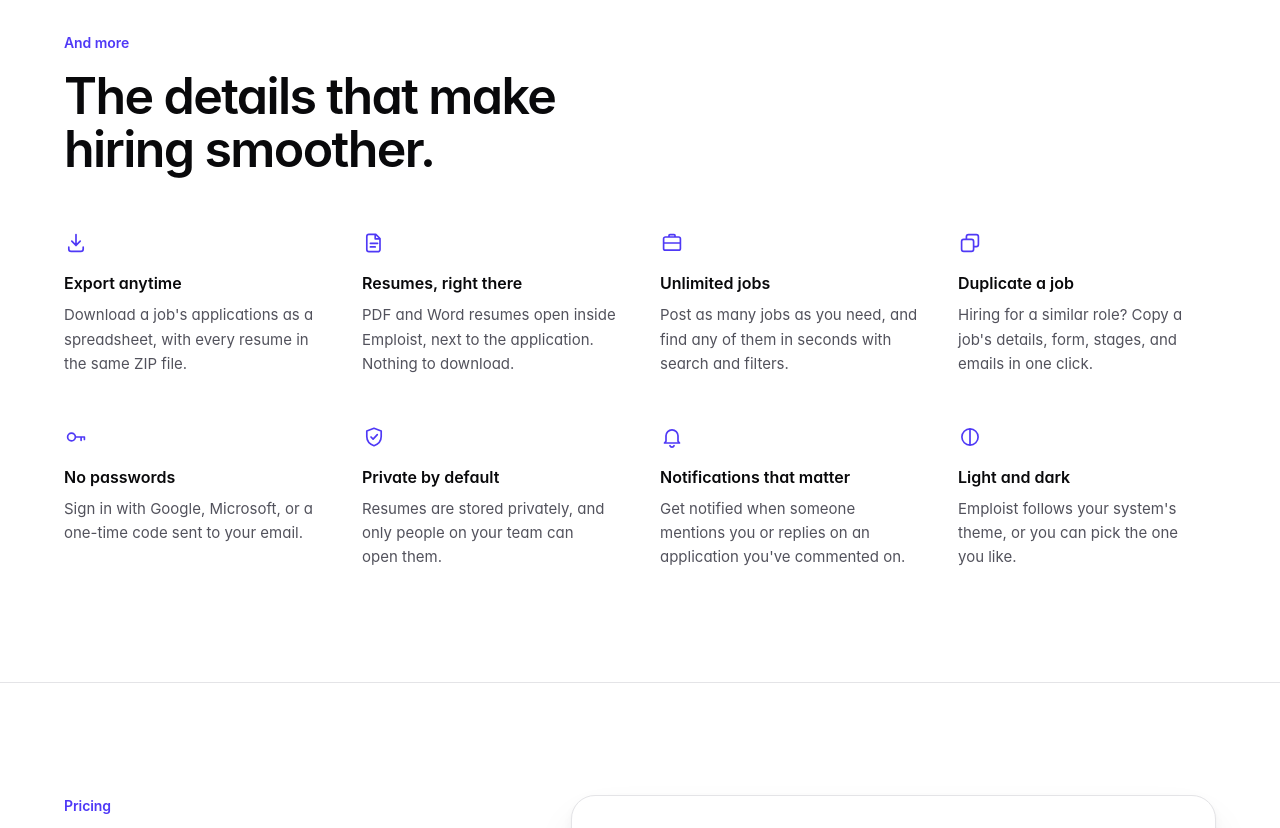
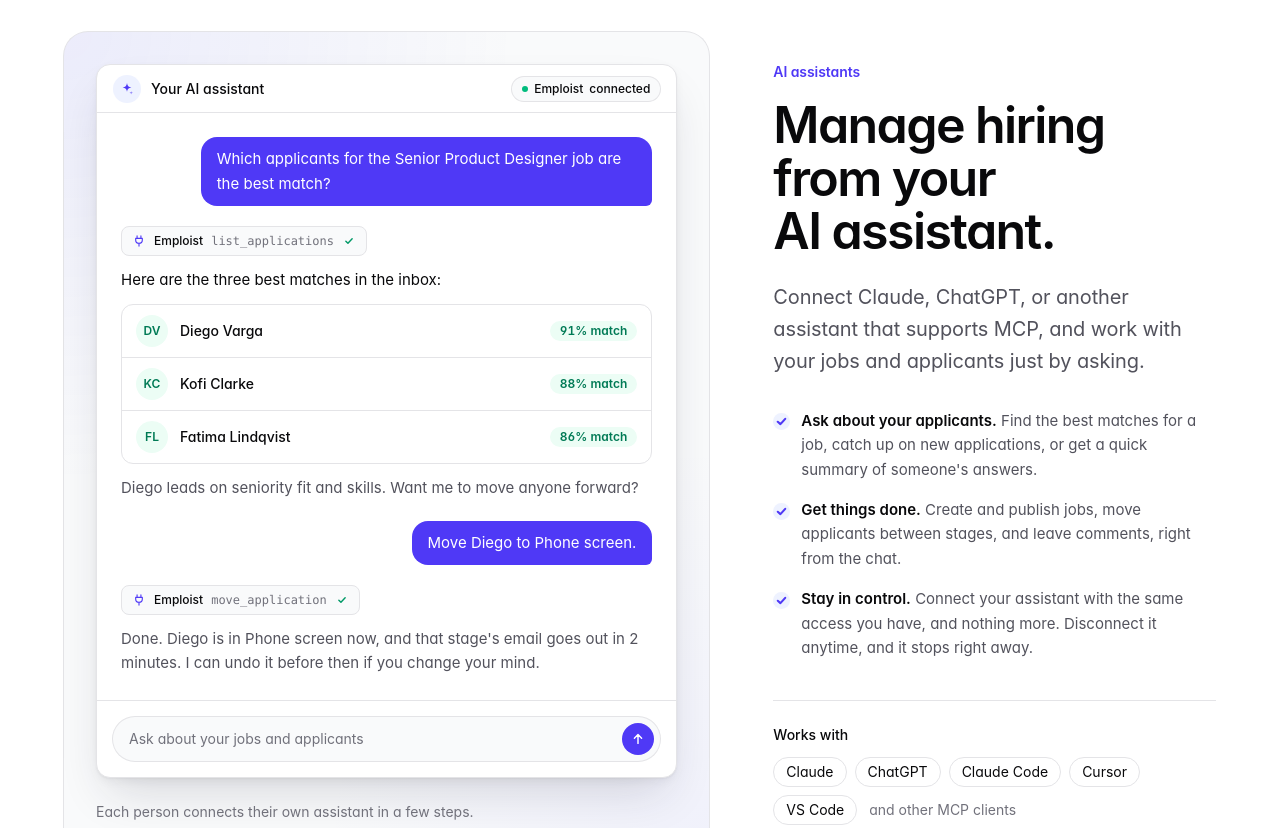
Before and after one commit to navan-ct/emploist-website, an Astro site: page / in a window 1280 px wide. Shown: the part 7960-8788 px from the top of the page. Built offline with nearby package versions, Linux system fonts and the light colour scheme; Astro itself is replaced by a stand-in of ours.

Commit message:
Add AI assistants (MCP) to the home page
The app now lets people connect AI assistants, like Claude or ChatGPT,
through its MCP server, but the website didn't mention it. It's a
smaller feature than AI ranking or the careers page, so it gets a
section low on the page, a footer link, and two FAQ answers, with no
header link and no change to the page's title or description.

- Section: "Manage hiring from your AI assistant.", after Stages and
  emails, with three points (asking about applicants, getting things
  done, staying in control) and the assistants it works with, as names
  without logos. The visual is a chat drawn in HTML: the assistant
  lists the best matches for the Senior Product Designer job (the
  hero's applicants and scores), then moves Diego to Phone screen and
  mentions the stage's email and undo. On phones, the chat's header
  and match labels shorten so nothing wraps or gets cut off.
- FAQ: "Can we use Emploist from Claude or ChatGPT?" (included in the
  plan, one AI credit per ranking) and "What can an AI assistant do in
  Emploist?" (what it can and can't do, disconnecting, and the admin
  switch in Settings), before "Can we cancel anytime?". Both are in the
  FAQ structured data too.
- Footer: an "AI assistants" link in the Product column, between
  Careers page and Pricing.

Co-Authored-By: Claude Opus 5.5 <noreply@anthropic.com>

```diff
--- a/src/components/Footer.astro
+++ b/src/components/Footer.astro
@@ -10,6 +10,7 @@ const columns = [
     links: [
       { label: "Features", href: "/#features" },
       { label: "Careers page", href: "/#careers-page" },
+      { label: "AI assistants", href: "/#ai-assistants" },
       { label: "Pricing", href: "/#pricing" },
       { label: "FAQ", href: "/#faq" },
     ],
--- /dev/null
+++ b/src/components/sections/AiAssistants.astro
@@ -0,0 +1,154 @@
+---
+// Connecting AI assistants through the app's MCP server. The chat is drawn in
+// HTML, with the same applicants and matches as the hero's screenshot.
+const assistants = ["Claude", "ChatGPT", "Claude Code", "Cursor", "VS Code"];
+
+const matches = [
+  { name: "Diego Varga", initials: "DV", match: 91 },
+  { name: "Kofi Clarke", initials: "KC", match: 88 },
+  { name: "Fatima Lindqvist", initials: "FL", match: 86 },
+];
+
+// Line icons on a 20 × 20 grid, like the "And more" section's.
+const plugIcon = "M7.25 2.75v3.5M12.75 2.75v3.5M5.25 6.25h9.5v2.25a4.75 4.75 0 0 1-9.5 0V6.25ZM10 13.25v4";
+const checkIcon = "m5.5 10.25 3 3 6-6.5";
+---
+
+<section id="ai-assistants" aria-labelledby="assistants-title" class="border-b border-line py-20 sm:py-28">
+  <div class="container-page grid items-center gap-14 lg:grid-cols-12 lg:gap-16">
+    <div class="lg:col-span-5 lg:col-start-8 lg:row-start-1">
+      <p class="text-eyebrow">AI assistants</p>
+      <h2 id="assistants-title" class="text-heading mt-4">Manage hiring from your AI assistant.</h2>
+      <p class="text-lead mt-6">
+        Connect Claude, ChatGPT, or another assistant that supports MCP, and work with your jobs and applicants just by
+        asking.
+      </p>
+      <ul class="check-list mt-8 flex flex-col gap-4 text-[0.9375rem] leading-relaxed">
+        <li>
+          <strong class="font-semibold text-ink">Ask about your applicants.</strong> Find the best matches for a job, catch
+          up on new applications, or get a quick summary of someone's answers.
+        </li>
+        <li>
+          <strong class="font-semibold text-ink">Get things done.</strong> Create and publish jobs, move applicants between
+          stages, and leave comments, right from the chat.
+        </li>
+        <li>
+          <strong class="font-semibold text-ink">Stay in control.</strong> Connect your assistant with the same access you
+          have, and nothing more. Disconnect it anytime, and it stops right away.
+        </li>
+      </ul>
+      <div class="mt-10 border-t border-line pt-6">
+        <p class="text-sm font-medium text-ink">Works with</p>
+        <ul class="mt-3 flex flex-wrap items-center gap-2 text-sm">
+          {assistants.map((name) => <li class="rounded-full border border-line bg-raised px-3 py-1 text-ink">{name}</li>)}
+          <li class="px-1 text-faint">and other MCP clients</li>
+        </ul>
+      </div>
+    </div>
+
+    <figure class="assistants-stage rounded-3xl bg-subtle p-4 ring-1 ring-line sm:p-8 lg:col-span-7 lg:col-start-1 lg:row-start-1">
+      <div class="shot" role="group" aria-label="An example chat with an AI assistant connected to Emploist">
+        <div class="flex h-12 items-center justify-between gap-3 border-b border-line px-4">
+          <div class="flex items-center gap-2.5 text-sm font-medium whitespace-nowrap text-ink">
+            <span class="flex size-7 items-center justify-center rounded-full bg-brand-soft text-brand-ink" aria-hidden="true">
+              <svg viewBox="0 0 20 20" class="size-4" fill="currentColor">
+                <path d="M10 2.5c.45 3.6 1.9 5.05 5.5 5.5-3.6.45-5.05 1.9-5.5 5.5-.45-3.6-1.9-5.05-5.5-5.5 3.6-.45 5.05-1.9 5.5-5.5Z"></path>
+                <path d="M15.25 12.5c.2 1.55.7 2.05 2.25 2.25-1.55.2-2.05.7-2.25 2.25-.2-1.55-.7-2.05-2.25-2.25 1.55-.2 2.05-.7 2.25-2.25Z" opacity="0.6"></path>
+              </svg>
+            </span>
+            Your AI assistant
+          </div>
+          <span class="inline-flex items-center gap-1.5 rounded-full bg-subtle px-2.5 py-1 text-xs font-medium whitespace-nowrap text-ink ring-1 ring-line">
+            <span class="size-1.5 rounded-full bg-emerald-500" aria-hidden="true"></span>
+            Emploist<span class="max-sm:sr-only"> connected</span>
+          </span>
+        </div>
+
+        <div class="flex flex-col gap-5 p-4 text-[0.9375rem] leading-relaxed sm:p-6">
+          <p class="max-w-[85%] self-end rounded-2xl rounded-br-md bg-brand px-4 py-2.5 text-on-brand">
+            Which applicants for the Senior Product Designer job are the best match?
+          </p>
+
+          <div class="flex flex-col gap-3">
+            <p class="flex w-fit items-center gap-2 rounded-lg border border-line bg-subtle px-2.5 py-1.5 text-xs">
+              <svg viewBox="0 0 20 20" class="size-3.5 text-brand-ink" fill="none" stroke="currentColor" stroke-width="1.6" stroke-linecap="round" stroke-linejoin="round" aria-hidden="true">
+                <path d={plugIcon}></path>
+              </svg>
+              <span class="sr-only">Used</span>
+              <span class="font-medium text-ink">Emploist</span>
+              <span class="font-mono text-faint">list_applications</span>
+              <svg viewBox="0 0 20 20" class="size-3.5 text-emerald-600" fill="none" stroke="currentColor" stroke-width="2" stroke-linecap="round" stroke-linejoin="round" aria-hidden="true">
+                <path d={checkIcon}></path>
+              </svg>
+            </p>
+            <p class="text-ink">Here are the three best matches in the inbox:</p>
+            <ol class="divide-y divide-line overflow-hidden rounded-xl border border-line">
+              {
+                matches.map((applicant) => (
+                  <li class="flex items-center gap-3 px-3.5 py-2.5">
+                    <span
+                      class="flex size-8 shrink-0 items-center justify-center rounded-full bg-emerald-50 text-xs font-semibold text-emerald-700"
+                      aria-hidden="true"
+                    >
+                      {applicant.initials}
+                    </span>
+                    <span class="truncate text-sm font-medium text-ink">{applicant.name}</span>
+                    <span class="ml-auto shrink-0 rounded-full bg-emerald-50 px-2.5 py-0.5 text-xs font-semibold text-emerald-700 tabular-nums">
+                      {applicant.match}%<span class="max-sm:sr-only"> match</span>
+                    </span>
+                  </li>
+                ))
+              }
+            </ol>
+            <p>Diego leads on seniority fit and skills. Want me to move anyone forward?</p>
+          </div>
+
+          <p class="max-w-[85%] self-end rounded-2xl rounded-br-md bg-brand px-4 py-2.5 text-on-brand">
+            Move Diego to Phone screen.
+          </p>
+
+          <div class="flex flex-col gap-3">
+            <p class="flex w-fit items-center gap-2 rounded-lg border border-line bg-subtle px-2.5 py-1.5 text-xs">
+              <svg viewBox="0 0 20 20" class="size-3.5 text-brand-ink" fill="none" stroke="currentColor" stroke-width="1.6" stroke-linecap="round" stroke-linejoin="round" aria-hidden="true">
+                <path d={plugIcon}></path>
+              </svg>
+              <span class="sr-only">Used</span>
+              <span class="font-medium text-ink">Emploist</span>
+              <span class="font-mono text-faint">move_application</span>
+              <svg viewBox="0 0 20 20" class="size-3.5 text-emerald-600" fill="none" stroke="currentColor" stroke-width="2" stroke-linecap="round" stroke-linejoin="round" aria-hidden="true">
+                <path d={checkIcon}></path>
+              </svg>
+            </p>
+            <p>
+              Done. Diego is in Phone screen now, and that stage's email goes out in 2 minutes. I can undo it before then if
+              you change your mind.
+            </p>
+          </div>
+        </div>
+
+        <div class="border-t border-line p-3 sm:p-4" aria-hidden="true">
+          <div class="flex h-11 items-center justify-between gap-3 rounded-full bg-subtle pr-1.5 pl-4 text-sm text-faint ring-1 ring-line">
+            <span class="truncate">Ask about your jobs and applicants</span>
+            <span class="flex size-8 shrink-0 items-center justify-center rounded-full bg-brand text-on-brand">
+              <svg viewBox="0 0 20 20" class="size-4" fill="none" stroke="currentColor" stroke-width="1.8" stroke-linecap="round" stroke-linejoin="round">
+                <path d="M10 15.5v-11m0 0L5.5 9M10 4.5 14.5 9"></path>
+              </svg>
+            </span>
+          </div>
+        </div>
+      </div>
+      <figcaption class="mt-4 px-1 text-sm text-faint sm:mt-6 sm:px-0">
+        Each person connects their own assistant in a few steps.
+      </figcaption>
+    </figure>
+  </div>
+</section>
+
+<style>
+  /* A soft brand glow behind the chat, from the top corner. */
+  .assistants-stage {
+    background-image:
+      radial-gradient(70% 55% at 0% 0%, oklch(58.5% 0.233 277 / 0.09), transparent),
+      radial-gradient(60% 50% at 100% 100%, oklch(58.5% 0.233 277 / 0.06), transparent);
+  }
+</style>
--- a/src/lib/faq.ts
+++ b/src/lib/faq.ts
@@ -50,6 +50,16 @@ export const FAQ: readonly { question: string; answer: string }[] = [
       "Yes. Export any job's applications as a spreadsheet of every application and answer, along with each resume.",
   },
   {
+    question: "Can we use Emploist from Claude or ChatGPT?",
+    answer:
+      "Yes. Anyone on your team can connect Claude, ChatGPT, Claude Code, Cursor, VS Code, or another assistant that supports MCP, and manage jobs and applications by chatting. It's included in your plan. Ranking an application from an assistant uses one AI credit, just like in Emploist.",
+  },
+  {
+    question: "What can an AI assistant do in Emploist?",
+    answer:
+      "It can view and change jobs, stages, and application forms, read applications and resumes, move applicants between stages, and comment. It works as the person who connected it, with their role. Billing, team members, and deleting your company or account aren't included. You can disconnect your assistant anytime, and an admin can turn assistants off for the whole company in Settings.",
+  },
+  {
     question: "Can we cancel anytime?",
     answer:
       "Yes. Cancel whenever you like, and your plan keeps working until the end of the period you've paid for. You can still see and export everything afterwards.",
--- a/src/pages/index.astro
+++ b/src/pages/index.astro
@@ -1,5 +1,6 @@
 ---
 import CallToAction from "../components/CallToAction.astro";
+import AiAssistants from "../components/sections/AiAssistants.astro";
 import CareersPage from "../components/sections/CareersPage.astro";
 import Details from "../components/sections/Details.astro";
 import DesignInCode from "../components/sections/DesignInCode.astro";
@@ -82,6 +83,7 @@ const jsonLd = [
   <DesignInCode />
   <FormsAndTeam />
   <StagesAndEmails />
+  <AiAssistants />
   <Details />
   <Pricing />
   <Faq />
```
